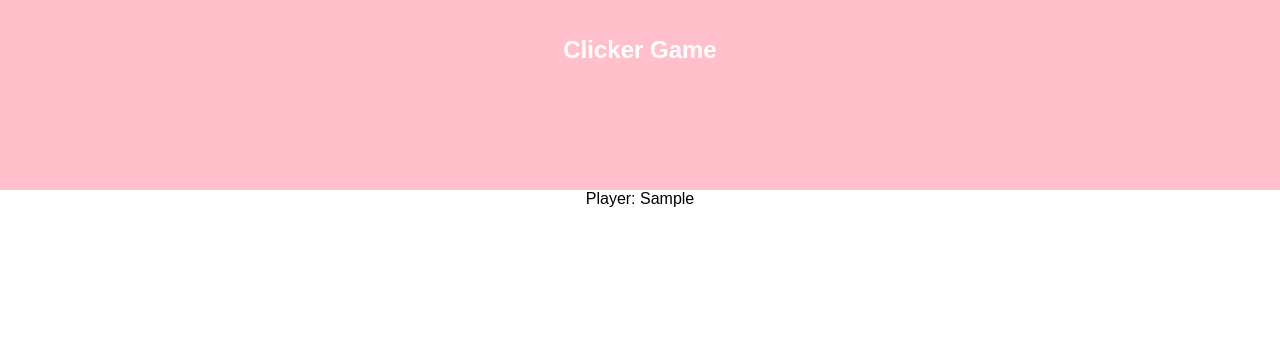
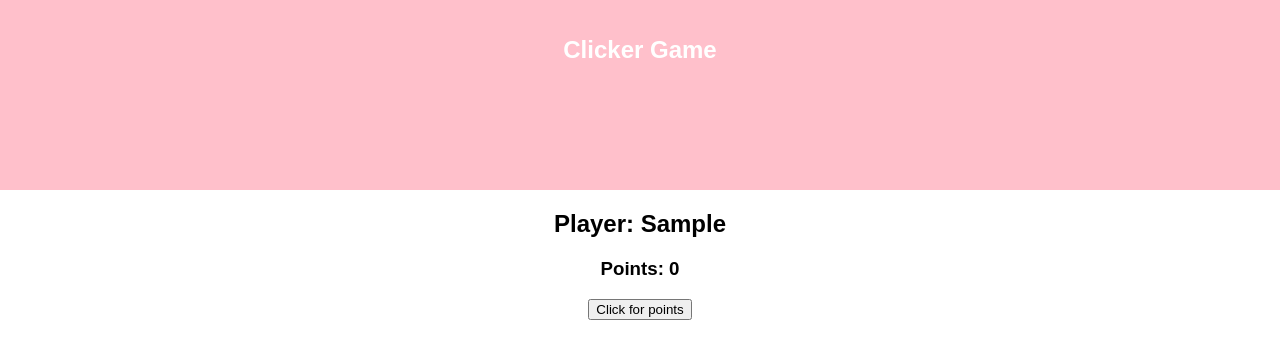
Before and after one commit to evacamilla/incremental-game-test, a React (Create React App) app: page / in a window 1280 px wide. Both pictures are taken after typing "Sample" into the empty fields and a click on the button "Set name". Shown: the top 358 px of the page. Built offline with nearby package versions, Linux system fonts and the light colour scheme.

Commit message:
Add funcionality for getting points by clicking a button

```diff
--- a/src/App.js
+++ b/src/App.js
@@ -2,17 +2,23 @@ import React, { Component } from 'react';
 import './App.css';
 import Header from './components/Header.js';
 import NameForm from './components/NameForm.js';
+import Button from './components/Button.js';
 
 class App extends Component {
 
   state = {
     //unneccessary to have playerIsSet? just check if name has value?
     playerIsSet: false,
-    nameOfPlayer: ''
+    nameOfPlayer: '',
+    points: 0
   }
 
   handleNameForm = (value) => {
     this.setState({playerIsSet: true, nameOfPlayer: value});
+  }
+
+  updatePoints = () => {
+    this.setState({points: this.state.points + 1});
   }
 
   render() {
@@ -21,7 +27,13 @@ class App extends Component {
         <Header />
         {this.state.playerIsSet ? (
           <div>
-            Player: {this.state.nameOfPlayer}
+            <h2>
+              Player: {this.state.nameOfPlayer}
+            </h2>
+            <h3>
+              Points: {this.state.points}
+            </h3>
+            <Button onClick={this.updatePoints} value="Click for points"/>
           </div>
           ) : (
           <NameForm handleNameForm={this.handleNameForm}/>
--- a/src/components/Button.js
+++ b/src/components/Button.js
@@ -2,7 +2,7 @@ import React from 'react';
 
 function Button(props){
     return(
-        <button type={props.type}>{props.value}</button>
+        <button onClick={props.onClick} type={props.type}>{props.value}</button>
     );
 }
 
```
